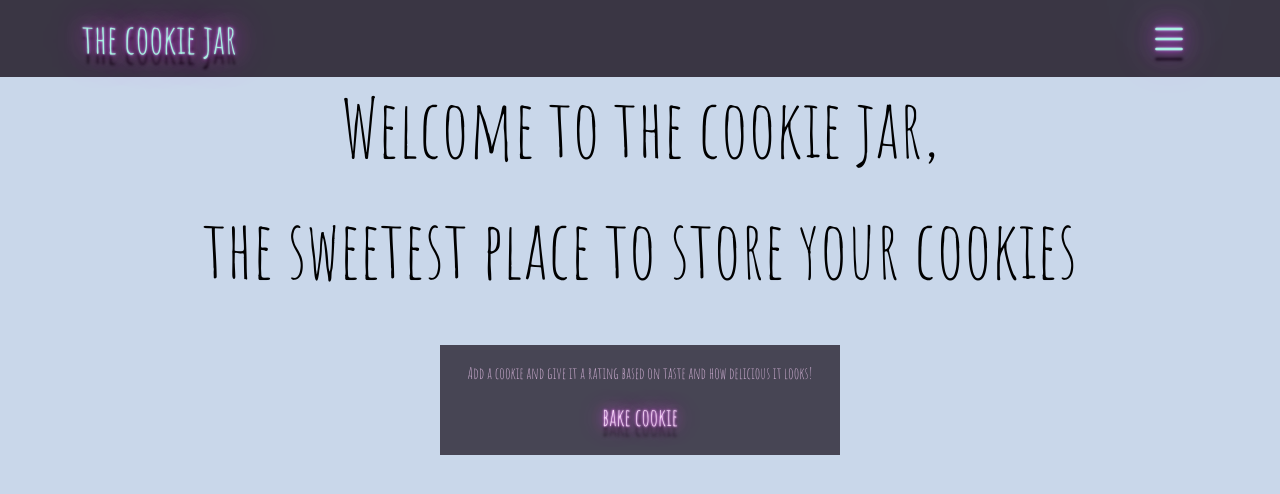
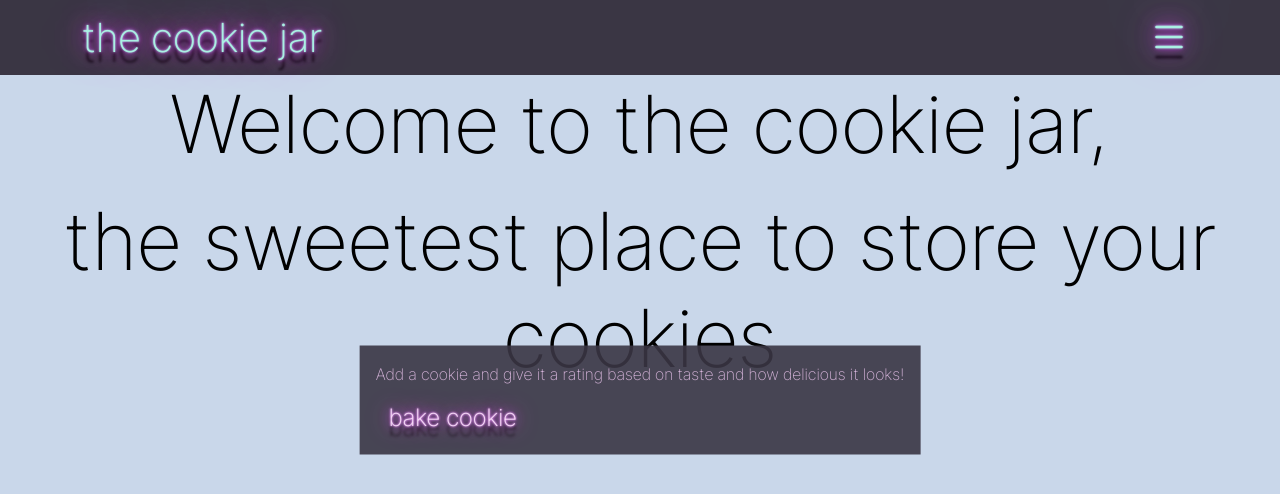
Before and after one commit to helenamarkus14/thecookiejar, a Django app: page /home/ in a window 1280 px wide. Shown: the top 494 px of the page. Run offline with Django 4.2, Linux system fonts and the light colour scheme; some libraries are stand-ins or nearby versions; some web fonts are replaced.

Commit message:
styling changes to cookie and cookie detail page

```diff
--- a/main_app/static/styles/styles.css
+++ b/main_app/static/styles/styles.css
@@ -1,11 +1,12 @@
 @import url('https://fonts.googleapis.com/css2?family=Neonderthaw&family=Open+Sans:wght@300;400&display=swap');
 @import url('https://fonts.googleapis.com/css?family=Vibur');
 @import url('https://fonts.googleapis.com/css2?family=Amatic+SC&display=swap');
+@import url('https://fonts.googleapis.com/css2?family=Inter+Tight:wght@200&display=swap');
 
 
 h1{
     color: #3A3644;
-    font-family: 'Amatic SC', cursive;
+    font-family: 'Inter Tight', sans-serif;
     text-align: center;
     font-size: xx-large;
 }
@@ -88,7 +89,7 @@ h2 {
 .card-img-top {
     /* width: 18em;
     height: auto; */
-    width: 18em;
+    width: 100%;
     height: auto;
     object-fit: cover;
 }
@@ -99,10 +100,10 @@ h2 {
 }
 
 .card-body {
-    width: 25em;
-    display: block;
+    width:100%;
+    /* display: block; */
     height: auto;
-    text-align: center;
+    /* text-align: center;  */
     font-size: 1em;
     color: #D6B0D8;
     background-color: #3A3644;
@@ -125,7 +126,7 @@ h2 {
 }
 
 h1, .navbar-brand, .dropdownMenu, .dropdown-item, .nav-link, .homepagetitle, .searchBar{
-    font: 5vh "Amatic SC";
+    font: 5vh 'Inter Tight', sans-serif;
     color: rgb(170, 240, 227);
     text-shadow: 0 -40px 100px, 0 0 2px, 0 0 1em #e044ff, 0 0 0.5em #e044ff, 0 0 0.1em #e044ff, 0 10px 3px #000;
 
@@ -279,7 +280,7 @@ background-color: #C9D7EA;
 
 
 .addCookie, .bakeCookie, .bakery , .loginbtn , .updateBtn{
-    font: 3vh "Amatic SC";
+    font: 3vh 'Inter Tight', sans-serif;
     color: rgb(250, 217, 248);
     text-shadow: 0 -40px 100px, 0 0 2px, 0 0 1em #e044ff, 0 0 0.5em #e044ff, 0 0 0.1em #e044ff, 0 10px 3px #000;
 
@@ -321,7 +322,7 @@ background-color: #C9D7EA;
 /* home page */
 .thecookiejarhome {
   font-size: medium;
-  font-family: 'Amatic SC', cursive;
+  font-family: 'Inter Tight', sans-serif;
   position: absolute;
   top: 50%;
   left: 50%;
@@ -354,7 +355,7 @@ background-color: #C9D7EA;
    text-align: center;
    border: none;
    margin-bottom: 10px;
-   font: 10vh "Amatic SC";
+   font: 10vh 'Inter Tight', sans-serif;
 
 
    color: black;
@@ -401,6 +402,14 @@ background-color: #C9D7EA;
     height: fill;
  }
 
+ .cookieDetailCard {
+  font-family: 'Inter Tight', sans-serif;
+ }
+ .cookieNameTitle {
+  font-family: 'Inter Tight', sans-serif;
+  font-size: 60px;
+
+ }
  /* Bakery */
 
  #bakeryName {
```
Also changed, not shown: main_app/templates/cookie_detail.html (+8 -4 lines), main_app/templates/cookies.html (+27 -12 lines).
